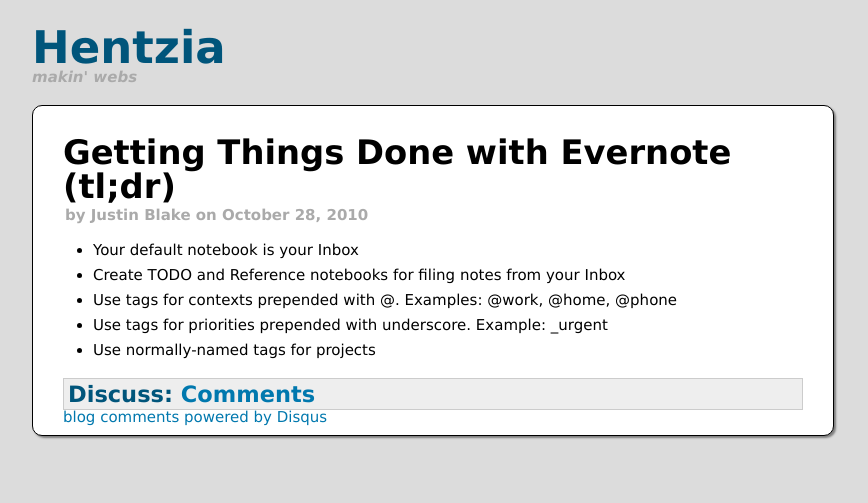
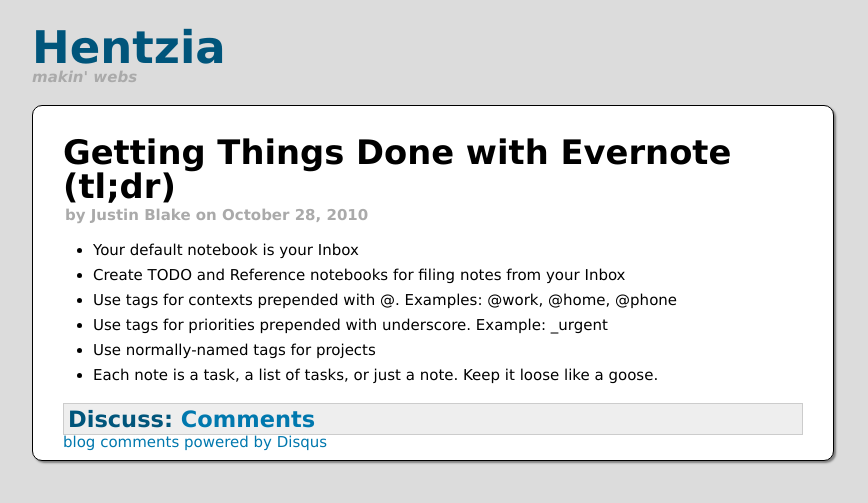
Before and after one commit to blaix/blaix.github.com, a Jekyll site: the page built from blog/gtd-with-evernote-tldr.markdown, in a window 1280 px wide. Shown: the top 503 px of the page, without its empty margins (18-886 px from the left). Built offline with Jekyll 4.4.1, drawn with Linux system fonts in a browser that asks for light colours; some web fonts are replaced; comment, search, counter and statistics services are not loaded.

Commit message:
Update tl;dr version of gtd w/evernote post.

```diff
--- a/blog/gtd-with-evernote-tldr.markdown
+++ b/blog/gtd-with-evernote-tldr.markdown
@@ -9,3 +9,4 @@
 * Use tags for contexts prepended with @. Examples: @work, @home, @phone
 * Use tags for priorities prepended with underscore. Example: \_urgent
 * Use normally-named tags for projects
+* Each note is a task, a list of tasks, or just a note. Keep it loose like a goose.
```
